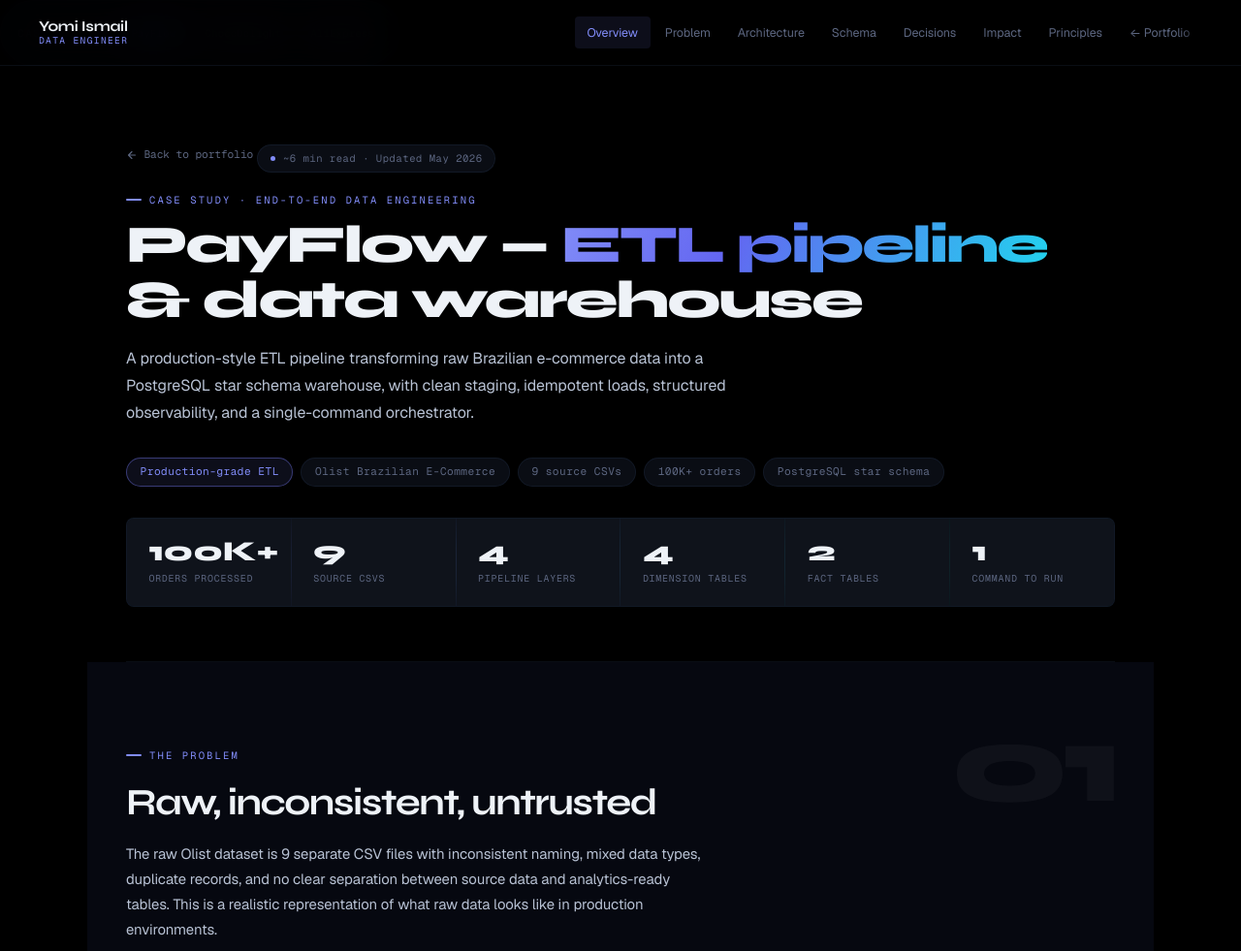
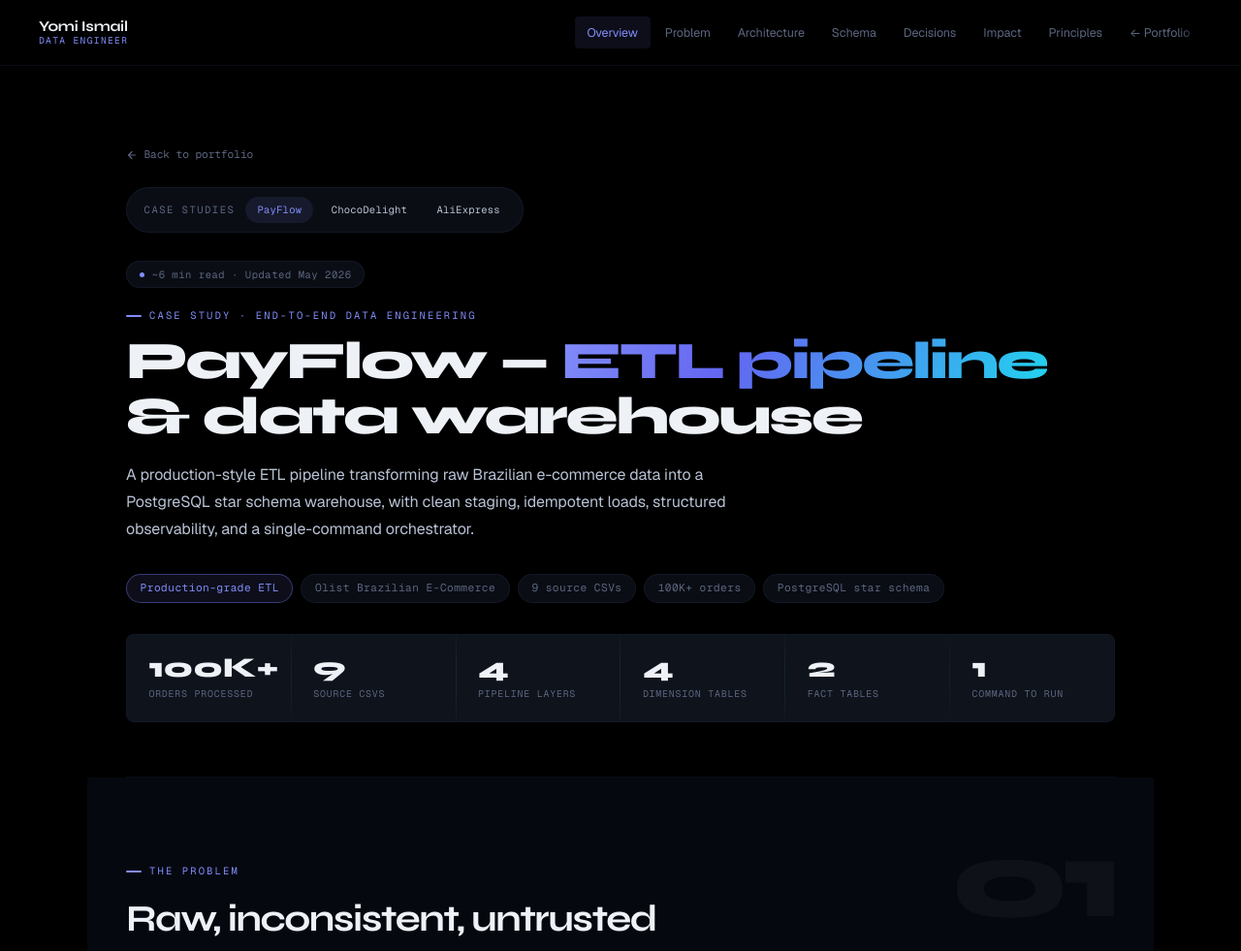
Before and after one commit to yoismail/portfolio, a plain HTML site: page payflow.html in a window 1280 px wide. Shown: the top 981 px of the page at 97% size. Drawn offline with nearby package versions, Linux system fonts and the light colour scheme.

Commit message:
fix(payflow): cs-switcher uses <div> to escape global nav style inheritance

```diff
--- a/payflow.html
+++ b/payflow.html
@@ -1842,12 +1842,12 @@
                 </svg>
                 Back to portfolio
             </a>
-            <nav class="cs-switcher" aria-label="Case study navigation">
+            <div class="cs-switcher" role="navigation" aria-label="Case study navigation">
                 <span class="cs-switcher-label">Case studies</span>
                 <a href="payflow.html" class="cs-switcher-link current" aria-current="page">PayFlow</a>
                 <a href="chocodelight.html" class="cs-switcher-link">ChocoDelight</a>
                 <a href="aliexpress.html" class="cs-switcher-link">AliExpress</a>
-            </nav>
+            </div>
             <div class="cs-meta">~6 min read · Updated May 2026</div>
             <div class="kicker">Case Study · End-to-End Data Engineering</div>
             <h1 class="cs-title">PayFlow — <span class="hi">ETL pipeline</span><br />&amp; data warehouse</h1>
@@ -2150,8 +2150,7 @@
                 <div class="card">
                     <h3>Config-driven</h3>
                     <p>All DB credentials and input paths managed via <strong>.env</strong> and
-                        <strong>db_config.py</strong>. No hardcoded values anywhere in the codebase.
-                    </p>
+                        <strong>db_config.py</strong>. No hardcoded values anywhere in the codebase.</p>
                 </div>
                 <div class="card">
                     <h3>Pre-load validation</h3>
```
